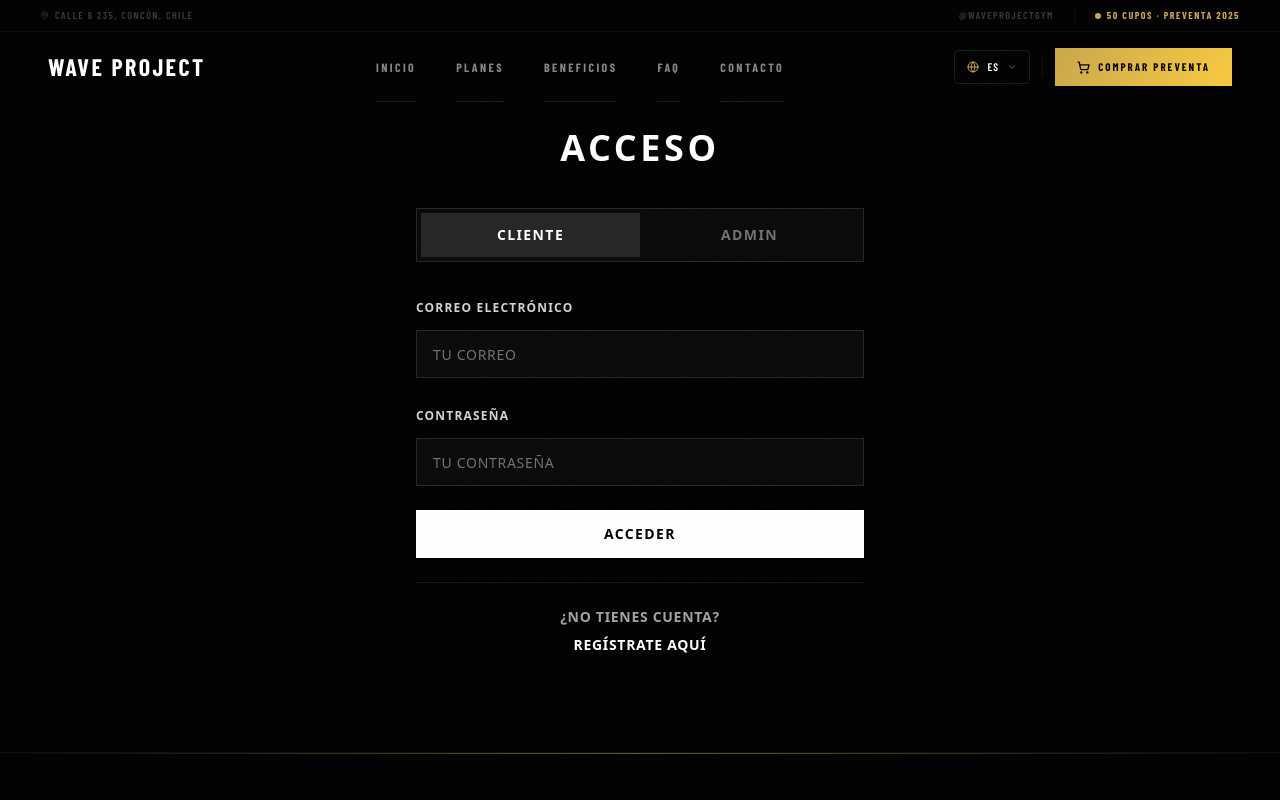
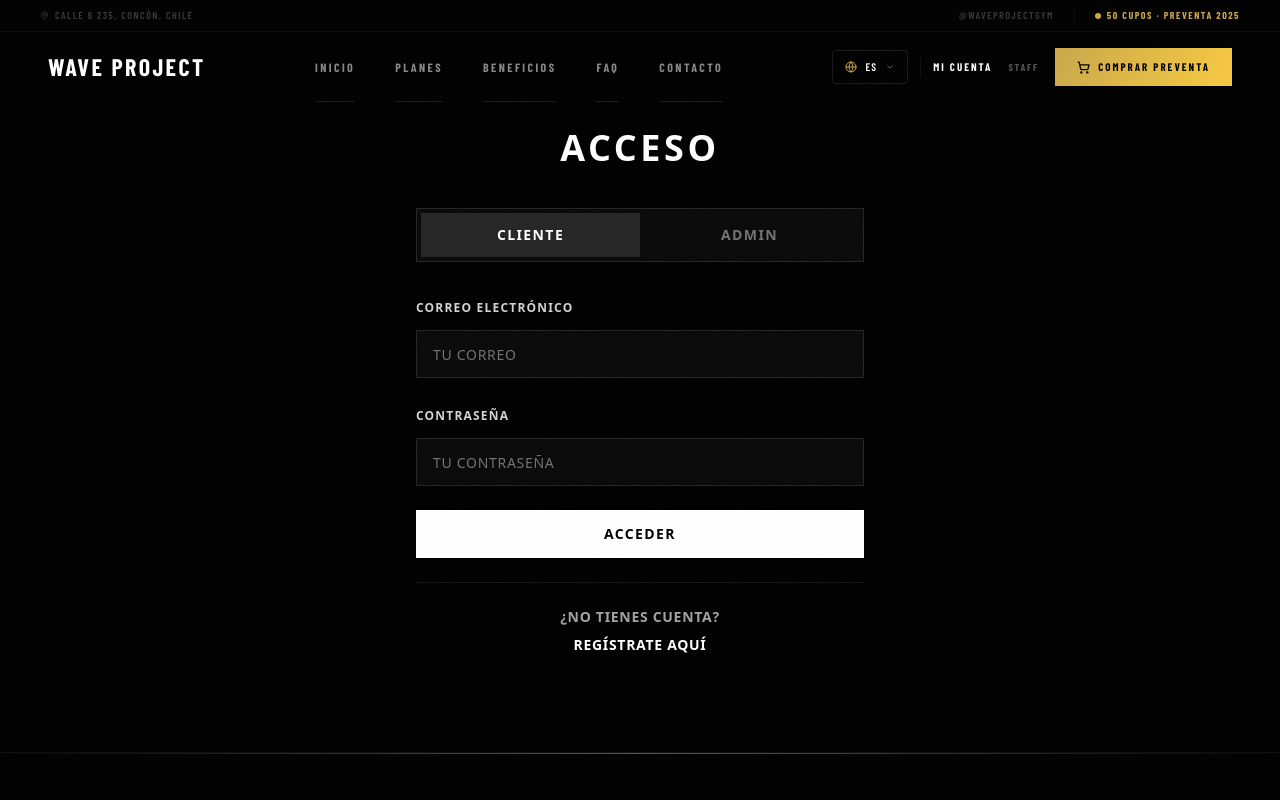
Before and after one commit to waveprojectchile-spec/WaveprojectChile, a Next.js app in the folder wave-gym/: page /login in a window 1280 px wide. Shown: the top 800 px of the page. Built offline with nearby package versions, Linux system fonts and the light colour scheme; a web font is replaced by a local one.

Commit message:
feat: add MI CUENTA and STAFF login links to navbar

```diff
--- a/wave-gym/app/login/page.tsx
+++ b/wave-gym/app/login/page.tsx
@@ -1,7 +1,8 @@
 'use client';
 
-import { useState } from 'react';
+import { useState, Suspense } from 'react';
 import { useFormStatus } from 'react-dom';
+import { useSearchParams } from 'next/navigation';
 import Navbar from '@/components/layout/Navbar';
 import Footer from '@/components/layout/Footer';
 import { Input } from '@/components/ui/input';
@@ -19,8 +20,11 @@ function SubmitButton() {
   );
 }
 
-export default function LoginPage() {
-  const [tab, setTab] = useState<'cliente' | 'admin'>('cliente');
+function LoginContent() {
+  const searchParams = useSearchParams();
+  const initialTab = searchParams.get('tab') === 'admin' ? 'admin' : 'cliente';
+
+  const [tab, setTab] = useState<'cliente' | 'admin'>(initialTab);
   const [error, setError] = useState<string | null>(null);
 
   const handleSubmit = async (formData: FormData) => {
@@ -144,3 +148,11 @@ export default function LoginPage() {
     </div>
   );
 }
+
+export default function LoginPage() {
+  return (
+    <Suspense fallback={<div className="bg-black min-h-screen flex items-center justify-center text-white">Cargando...</div>}>
+      <LoginContent />
+    </Suspense>
+  );
+}
--- a/wave-gym/components/layout/Navbar.tsx
+++ b/wave-gym/components/layout/Navbar.tsx
@@ -272,6 +272,24 @@ export default function Navbar() {
 
               <div className="hidden md:block w-px h-5 bg-white/[0.06]" />
 
+              {/* Login Links */}
+              <div className="hidden md:flex items-center gap-4 mr-1">
+                <a
+                  href="/login"
+                  className="text-white hover:text-[#C9A84C] transition-colors"
+                  style={{ fontFamily: BC, fontWeight: 700, fontSize: '11px', letterSpacing: '0.18em' }}
+                >
+                  MI CUENTA
+                </a>
+                <a
+                  href="/login?tab=admin"
+                  className="text-[#555] hover:text-[#888] transition-colors"
+                  style={{ fontFamily: BC, fontWeight: 700, fontSize: '10px', letterSpacing: '0.18em' }}
+                >
+                  STAFF
+                </a>
+              </div>
+
               {/* CTA Comprar */}
               <a
                 href="#planes"
```
